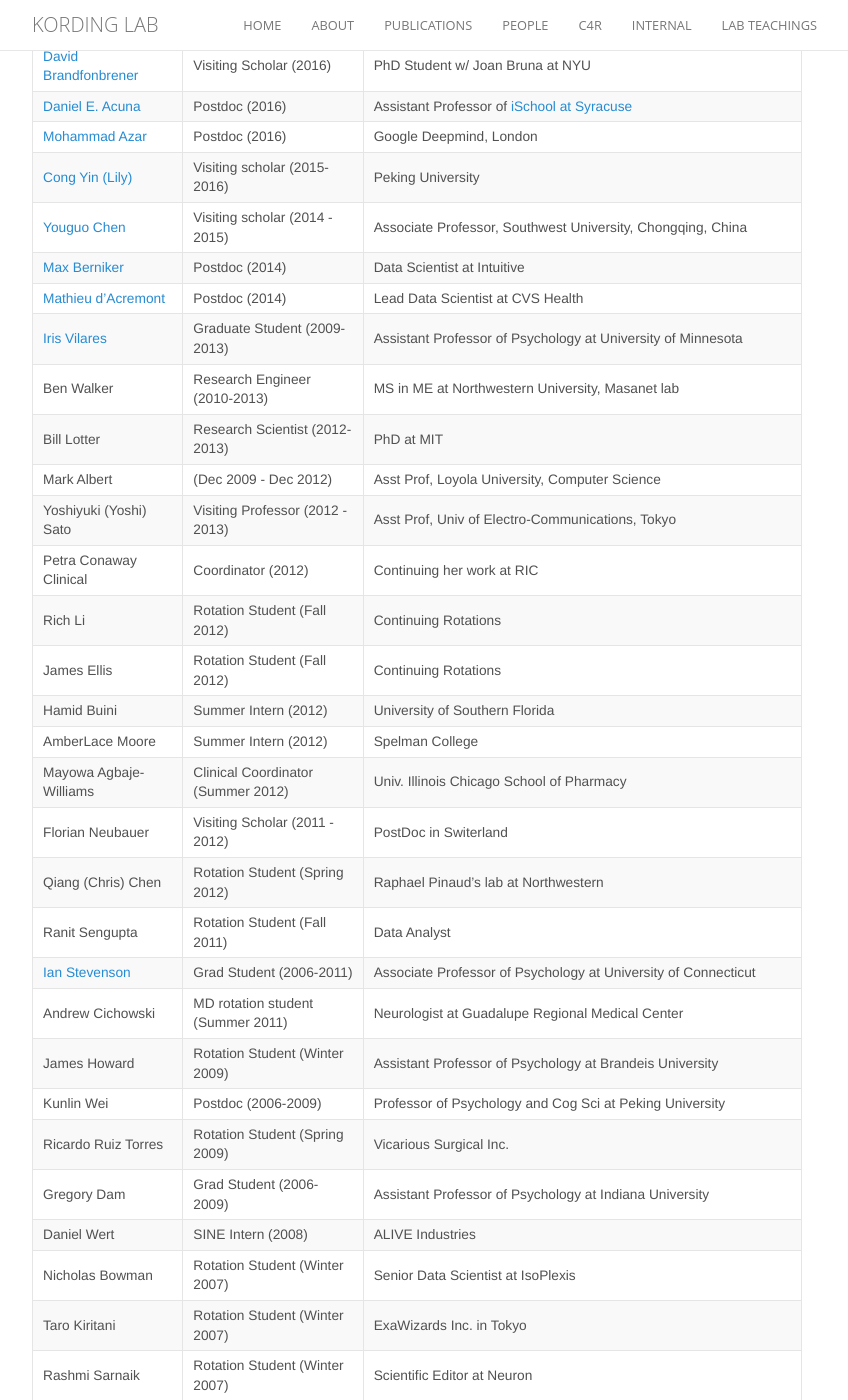
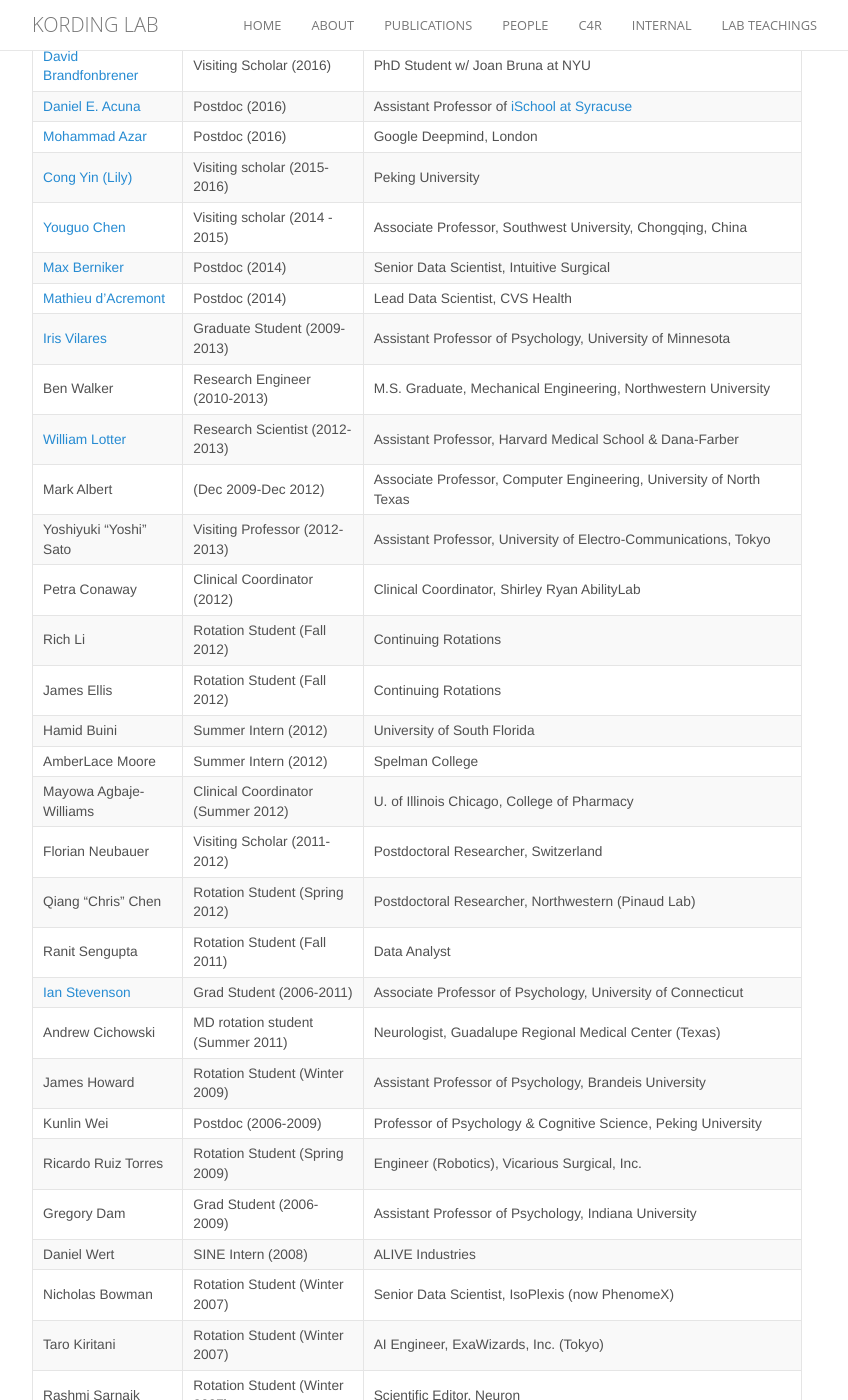
Before and after one commit to KordingLab/KordingLab.github.io, a Jekyll site: the page built from people.md, in a window 1280 px wide and 1400 px high, scrolled down 3584 px. Shown: the whole window, without its empty margins (223-1071 px from the left). Built offline with Jekyll 4.4.1, drawn with Linux system fonts in a browser that asks for light colours; comment, search, counter and statistics services are not loaded; some of the changed text lies outside the part shown.

Commit message:
Update alumni list with current positions and organizations
- Updated all alumni with their current positions and organizations
- Added proper titles (Assistant/Associate Professor, etc.)
- Updated organization names (e.g., Shirley Ryan AbilityLab, PhenomeX)
- Fixed Emily Oby's position (Assistant Professor at Queen's University)
- Standardized date formatting (removed spaces in date ranges)
- Added more specific department/lab information where applicable
- Updated links to personal websites where available

```diff
--- a/people.md
+++ b/people.md
@@ -100,33 +100,33 @@
 | [Mohammad Azar](http://mgazar.net/academic/) | Postdoc (2016) | Google Deepmind, London |
 | [Cong Yin (Lily)](http://kordinglab.com/people/cong_yin/index.html) | Visiting scholar (2015-2016) | Peking University |
 | [Youguo Chen](https://scholar.google.com/citations?user=wZQdEFAAAAAJ&hl=zh-CN) | Visiting scholar (2014 - 2015) | Associate Professor, Southwest University, Chongqing, China |
-| [Max Berniker](http://sensorimotorcontrolatorium.uic.edu/)   | Postdoc (2014) | Data Scientist at Intuitive |
-| [Mathieu d'Acremont](https://scholar.google.com/citations?user=D7ys4VQAAAAJ&hl=en) | Postdoc (2014) | Lead Data Scientist at CVS Health |
-| [Iris Vilares](https://scholar.google.com/citations?user=Ztwn608AAAAJ&hl=en)   | Graduate Student (2009-2013) | Assistant Professor of Psychology at University of Minnesota |
-| Ben Walker     | Research Engineer (2010-2013) | MS in ME at Northwestern University, Masanet lab |
-| Bill Lotter    | Research Scientist (2012-2013)| PhD at MIT |
-| Mark Albert	   | (Dec 2009 - Dec 2012) | Asst Prof, Loyola University, Computer Science |
-| Yoshiyuki (Yoshi) Sato | Visiting Professor (2012 - 2013) | Asst Prof, Univ of Electro-Communications, Tokyo |
-| Petra Conaway	Clinical | Coordinator (2012) | Continuing her work at RIC |
+| [Max Berniker](http://sensorimotorcontrolatorium.uic.edu/) | Postdoc (2014) | Senior Data Scientist, Intuitive Surgical |
+| [Mathieu d'Acremont](https://scholar.google.com/citations?user=D7ys4VQAAAAJ&hl=en) | Postdoc (2014) | Lead Data Scientist, CVS Health |
+| [Iris Vilares](https://scholar.google.com/citations?user=Ztwn608AAAAJ&hl=en) | Graduate Student (2009-2013) | Assistant Professor of Psychology, University of Minnesota |
+| Ben Walker | Research Engineer (2010-2013) | M.S. Graduate, Mechanical Engineering, Northwestern University |
+| [William Lotter](https://semenovlab.org/) | Research Scientist (2012-2013) | Assistant Professor, Harvard Medical School & Dana-Farber |
+| Mark Albert | (Dec 2009-Dec 2012) | Associate Professor, Computer Engineering, University of North Texas |
+| Yoshiyuki "Yoshi" Sato | Visiting Professor (2012-2013) | Assistant Professor, University of Electro-Communications, Tokyo |
+| Petra Conaway | Clinical Coordinator (2012) | Clinical Coordinator, Shirley Ryan AbilityLab |
 | Rich Li | Rotation Student (Fall 2012) | Continuing Rotations |
 | James Ellis | Rotation Student (Fall 2012) | Continuing Rotations |
-| Hamid Buini | Summer Intern (2012) | University of Southern Florida |
+| Hamid Buini | Summer Intern (2012) | University of South Florida |
 | AmberLace Moore | Summer Intern (2012) | Spelman College |
-| Mayowa Agbaje-Williams | Clinical Coordinator (Summer 2012) | Univ. Illinois Chicago School of Pharmacy |
-| Florian Neubauer | Visiting Scholar (2011 - 2012) | PostDoc in Switerland |
-| Qiang (Chris) Chen | Rotation Student (Spring 2012) | Raphael Pinaud's lab at Northwestern |
+| Mayowa Agbaje-Williams | Clinical Coordinator (Summer 2012) | U. of Illinois Chicago, College of Pharmacy |
+| Florian Neubauer | Visiting Scholar (2011-2012) | Postdoctoral Researcher, Switzerland |
+| Qiang "Chris" Chen | Rotation Student (Spring 2012) | Postdoctoral Researcher, Northwestern (Pinaud Lab) |
 | Ranit Sengupta | Rotation Student (Fall 2011) | Data Analyst |
-| [Ian Stevenson](http://stevenson.lab.uconn.edu/) | Grad Student (2006-2011) | Associate Professor of Psychology at University of Connecticut |
-| Andrew Cichowski | MD rotation student (Summer 2011) | Neurologist at Guadalupe Regional Medical Center |
-| James Howard | Rotation Student (Winter 2009) | Assistant Professor of Psychology at Brandeis University |
-| Kunlin Wei | Postdoc (2006-2009) | Professor of Psychology and Cog Sci at Peking University |
-| Ricardo Ruiz Torres | Rotation Student (Spring 2009) | Vicarious Surgical Inc. |
-| Gregory Dam | Grad Student (2006-2009) | Assistant Professor of Psychology at Indiana University |
+| [Ian Stevenson](http://stevenson.lab.uconn.edu/) | Grad Student (2006-2011) | Associate Professor of Psychology, University of Connecticut |
+| Andrew Cichowski | MD rotation student (Summer 2011) | Neurologist, Guadalupe Regional Medical Center (Texas) |
+| James Howard | Rotation Student (Winter 2009) | Assistant Professor of Psychology, Brandeis University |
+| Kunlin Wei | Postdoc (2006-2009) | Professor of Psychology & Cognitive Science, Peking University |
+| Ricardo Ruiz Torres | Rotation Student (Spring 2009) | Engineer (Robotics), Vicarious Surgical, Inc. |
+| Gregory Dam | Grad Student (2006-2009) | Assistant Professor of Psychology, Indiana University |
 | Daniel Wert | SINE Intern (2008) | ALIVE Industries |
-| Nicholas Bowman | Rotation Student (Winter 2007) | Senior Data Scientist at IsoPlexis |
-| Taro Kiritani | Rotation Student (Winter 2007) | ExaWizards Inc. in Tokyo |
-| Rashmi Sarnaik | Rotation Student (Winter 2007) | Scientific Editor at Neuron |
-| Emily Oby | Rotation Student (Fall 2006) | Postdoc w/ Aaron Batista at University of Pittsburgh |
+| Nicholas Bowman | Rotation Student (Winter 2007) | Senior Data Scientist, IsoPlexis (now PhenomeX) |
+| Taro Kiritani | Rotation Student (Winter 2007) | AI Engineer, ExaWizards, Inc. (Tokyo) |
+| Rashmi Sarnaik | Rotation Student (Winter 2007) | Scientific Editor, Neuron |
+| Emily Oby | Rotation Student (Fall 2006) | Assistant Professor, Queen's University |
 
 {% endif %}
 {% endfor %}
```
